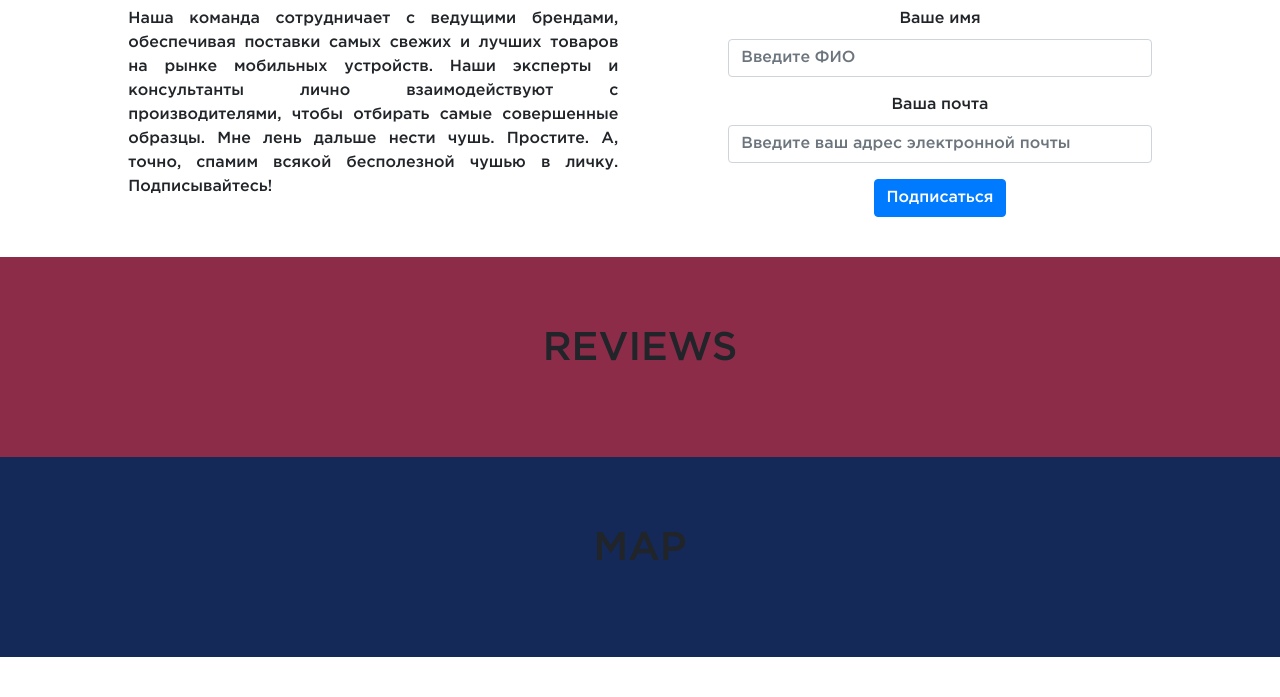
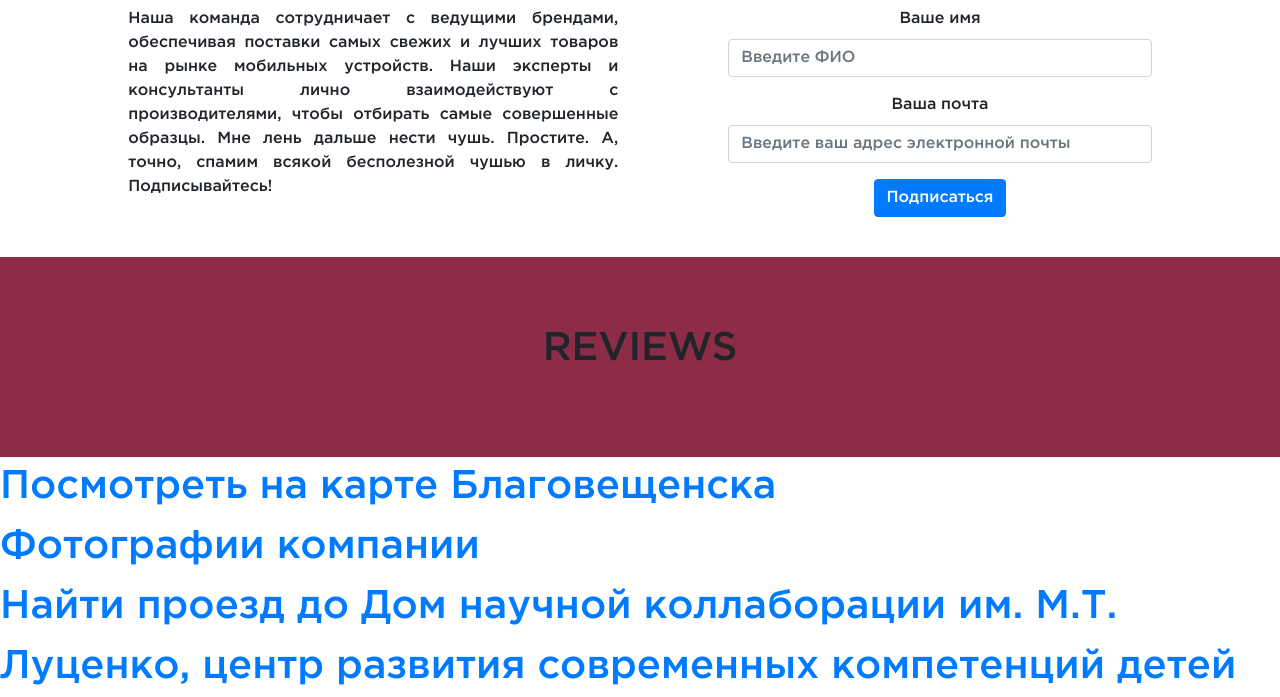
Before and after one commit to epidersis/logos_site, a plain HTML site: page index.html in a window 1280 px wide. Shown: the part 3245-3942 px from the top of the page. Before the commit the page ends 3902 px from the top, so only its background shows below. Drawn offline with Linux system fonts and the light colour scheme; a script that the page names is missing.

Commit message:
Map
added 2gis map

```diff
--- a/css/style.css
+++ b/css/style.css
@@ -261,7 +261,6 @@ header .btn.call_us {
   background-color: rgb(141, 44, 73);
 }
 
-.map_block {
-  height: 200px;
-  background-color: rgb(20, 41, 87);
+.map_block .map {
+  width: 100%;
 }
--- a/index.html
+++ b/index.html
@@ -243,7 +243,19 @@
     <p>REVIEWS</p>
   </div>
   <div class="map_block in_progress">
-    <p>MAP</p>
+    <div class="map">
+      <a class="dg-widget-link" href="http://2gis.ru/blagoveshensk/firm/70000001040946422/center/127.519597,50.293055/zoom/16?utm_medium=widget-source&utm_campaign=firmsonmap&utm_source=bigMap">Посмотреть на карте Благовещенска</a>
+      <div class="dg-widget-link">
+        <a href="http://2gis.ru/blagoveshensk/firm/70000001040946422/photos/70000001040946422/center/127.519597,50.293055/zoom/17?utm_medium=widget-source&utm_campaign=firmsonmap&utm_source=photos">Фотографии компании</a></div><div class="dg-widget-link"><a href="http://2gis.ru/blagoveshensk/center/127.519597,50.293055/zoom/16/routeTab/rsType/bus/to/127.519597,50.293055╎Дом научной коллаборации им. М.Т. Луценко, центр развития современных компетенций детей?utm_medium=widget-source&utm_campaign=firmsonmap&utm_source=route">Найти проезд до Дом научной коллаборации им. М.Т. Луценко, центр развития современных компетенций детей</a>
+      </div>
+      <script charset="utf-8" src="https://widgets.2gis.com/js/DGWidgetLoader.js"></script>
+      <script charset="utf-8">
+      new DGWidgetLoader({"width":"100%","height":600,"borderColor":"#a3a3a3","pos":{"lat":50.293055,"lon":127.519597,"zoom":16},"opt":{"city":"blagoveshensk"},"org":[{"id":"70000001040946422"}]});
+      </script>
+      <noscript style="color:#c00;font-size:16px;font-weight:bold;">
+        Виджет карты использует JavaScript. Включите его в настройках вашего браузера.
+      </noscript>
+    </div>
   </div>
   <script src="js/jquery-3.5.1.js"></script>
   <script src="js/bootstrap.bundle.js"></script>
```
